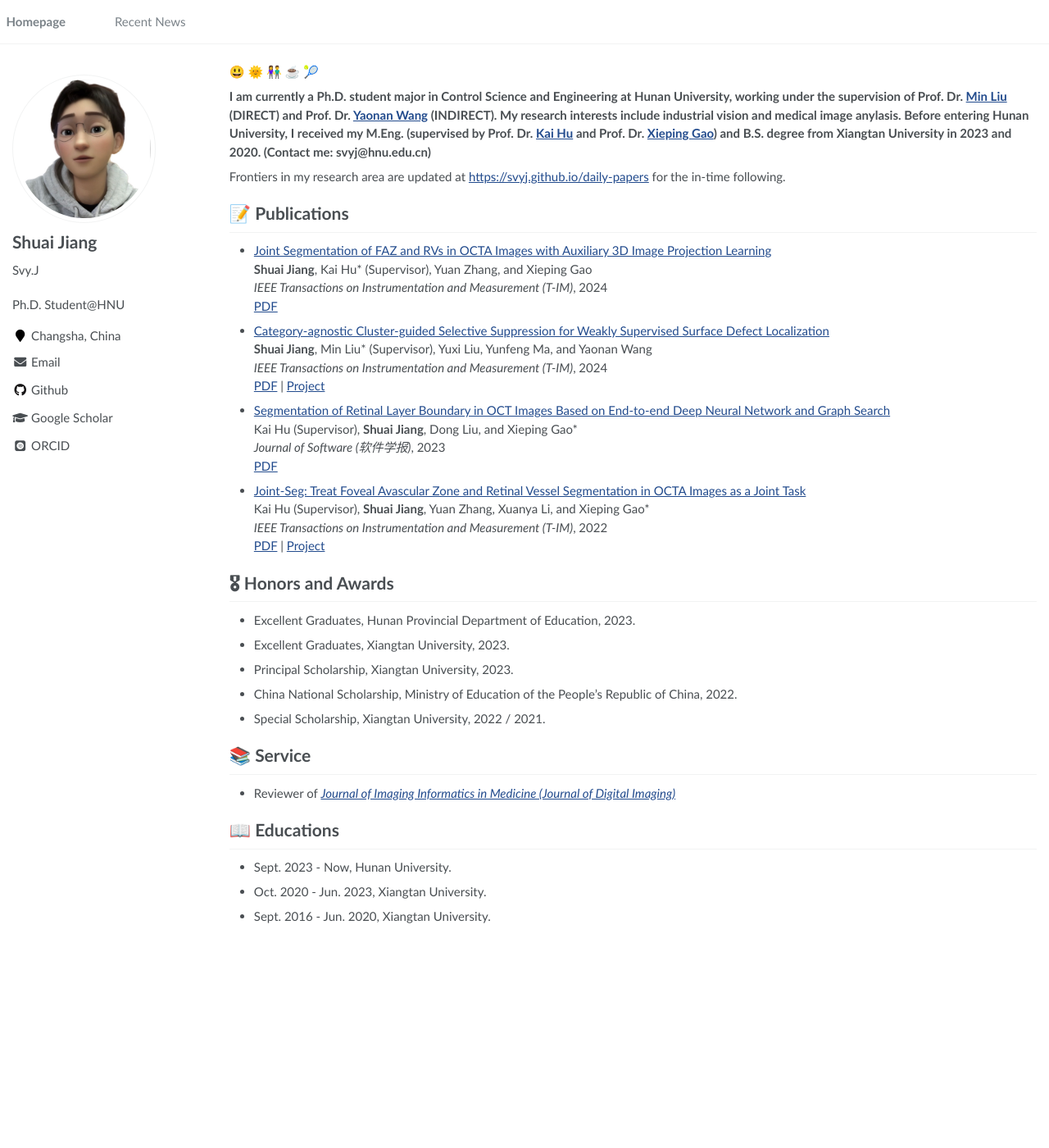
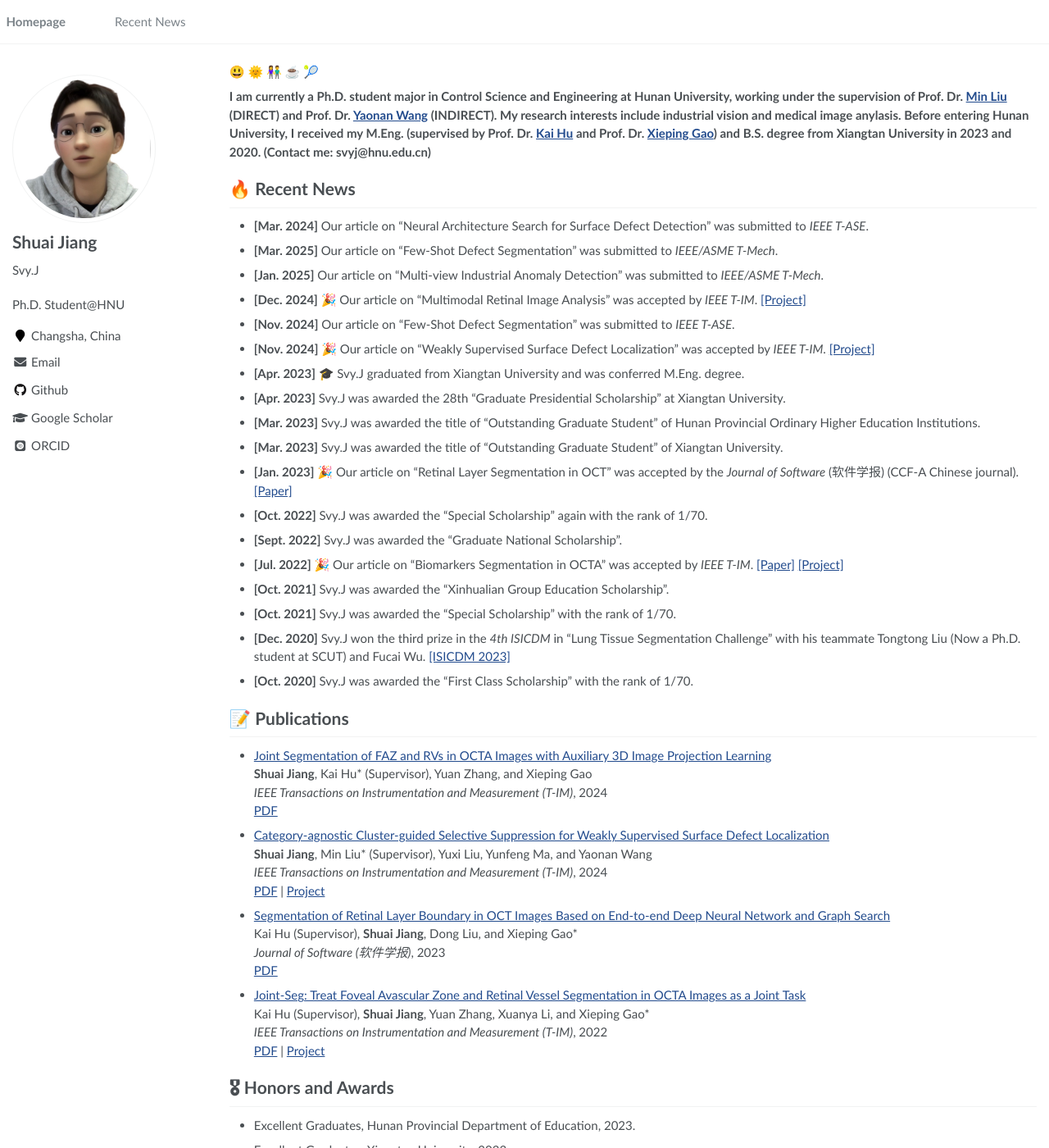
Before and after one commit to SvyJ/svyj.github.io, a Jekyll site: the page built from _pages/index.md, in a window 1280 px wide and 1400 px high. Shown: the whole window at 82% size. Built offline with Jekyll 4.4.1, drawn with Linux system fonts in a browser that asks for light colours; some web fonts are replaced; some of the changed text lies outside the part shown.

Commit message:
Update index.md

```diff
--- a/_pages/index.md
+++ b/_pages/index.md
@@ -18,7 +18,43 @@
 
 **I am currently a Ph.D. student major in Control Science and Engineering at Hunan University, working under the supervision of Prof. Dr. [Min Liu](http://eeit.hnu.edu.cn/info/1291/5218.htm) (DIRECT) and Prof. Dr. [Yaonan Wang](http://eeit.hnu.edu.cn/info/1277/4490.htm) (INDIRECT). My research interests include industrial vision and medical image anylasis. Before entering Hunan University, I received my M.Eng. (supervised by Prof. Dr. [Kai Hu](https://jwxy.xtu.edu.cn/info/1147/2508.htm) and Prof. Dr. [Xieping Gao](https://scholar.hunnu.edu.cn/gaoxieping/index.htm)) and B.S. degree from Xiangtan University in 2023 and 2020. (Contact me: svyj@hnu.edu.cn)**
 
-Frontiers in my research area are updated at [https://svyj.github.io/daily-papers](https://svyj.github.io/daily-papers) for the in-time following.
+# 🔥 Recent News
+
+- **[Mar. 2024]** Our article on "Neural Architecture Search for Surface Defect Detection" was submitted to _IEEE T-ASE_.
+
+- **[Mar. 2025]** Our article on "Few-Shot Defect Segmentation" was submitted to _IEEE/ASME T-Mech_.
+
+- **[Jan. 2025]** Our article on "Multi-view Industrial Anomaly Detection" was submitted to _IEEE/ASME T-Mech_.
+
+- **[Dec. 2024]** &#127881; Our article on "Multimodal Retinal Image Analysis" was accepted by _IEEE T-IM_. [[Project]](https://svyj.github.io/Joint-Seg/)
+
+- **[Nov. 2024]** Our article on "Few-Shot Defect Segmentation" was submitted to _IEEE T-ASE_.
+
+- **[Nov. 2024]** &#127881; Our article on "Weakly Supervised Surface Defect Localization" was accepted by _IEEE T-IM_. [[Project]](https://svyj.github.io/CSS/)
+
+- **[Apr. 2023]** &#127891; Svy.J graduated from Xiangtan University and was conferred M.Eng. degree.
+
+- **[Apr. 2023]** Svy.J was awarded the 28th "Graduate Presidential Scholarship" at Xiangtan University.
+
+- **[Mar. 2023]** Svy.J was awarded the title of "Outstanding Graduate Student" of Hunan Provincial Ordinary Higher Education Institutions.
+
+- **[Mar. 2023]** Svy.J was awarded the title of "Outstanding Graduate Student" of Xiangtan University.
+
+- **[Jan. 2023]** &#127881; Our article on "Retinal Layer Segmentation in OCT" was accepted by the _Journal of Software_ (软件学报) (CCF-A Chinese journal). [[Paper]](https://www.jos.org.cn/jos/article/abstract/6895)
+
+- **[Oct. 2022]** Svy.J was awarded the "Special Scholarship" again with the rank of 1/70.
+
+- **[Sept. 2022]** Svy.J was awarded the "Graduate National Scholarship".
+
+- **[Jul. 2022]** &#127881; Our article on "Biomarkers Segmentation in OCTA" was accepted by _IEEE T-IM_. [[Paper]](https://ieeexplore.ieee.org/document/9837090) [[Project]](https://svyj.github.io/Joint-Seg/)
+
+- **[Oct. 2021]** Svy.J was awarded the "Xinhualian Group Education Scholarship".
+
+- **[Oct. 2021]** Svy.J was awarded the "Special Scholarship" with the rank of 1/70.
+
+- **[Dec. 2020]** Svy.J won the third prize in the _4th ISICDM_ in "Lung Tissue Segmentation Challenge" with his teammate Tongtong Liu (Now a Ph.D. student at SCUT) and Fucai Wu. [[ISICDM 2023]](https://svyj.github.io/2022/07/05/017-ISICDM2020)
+
+- **[Oct. 2020]** Svy.J was awarded the "First Class Scholarship" with the rank of 1/70.
 
 # 📝 Publications
 
@@ -53,6 +89,6 @@
 - Reviewer of [_Journal of Imaging Informatics in Medicine (Journal of Digital Imaging)_](https://link.springer.com/journal/10278)
 
 # 📖 Educations
-- Sept. 2023 - Now, Hunan University.
-- Oct.  2020 - Jun. 2023, Xiangtan University.
-- Sept. 2016 - Jun. 2020, Xiangtan University.
+- Sept. 2023 - Now, Hunan University, Ph.D.
+- Oct.  2020 - Jun. 2023, Xiangtan University, M.E.
+- Sept. 2016 - Jun. 2020, Xiangtan University, B.S.
```
